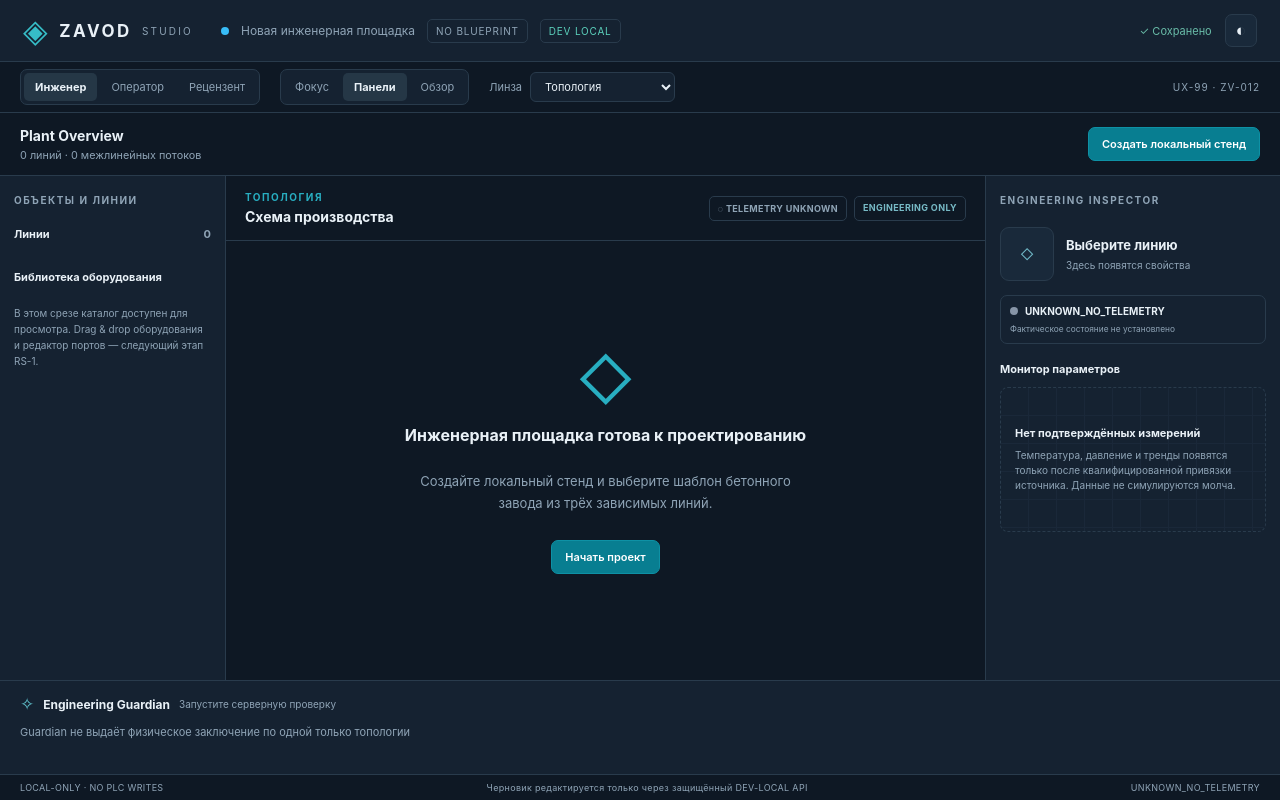
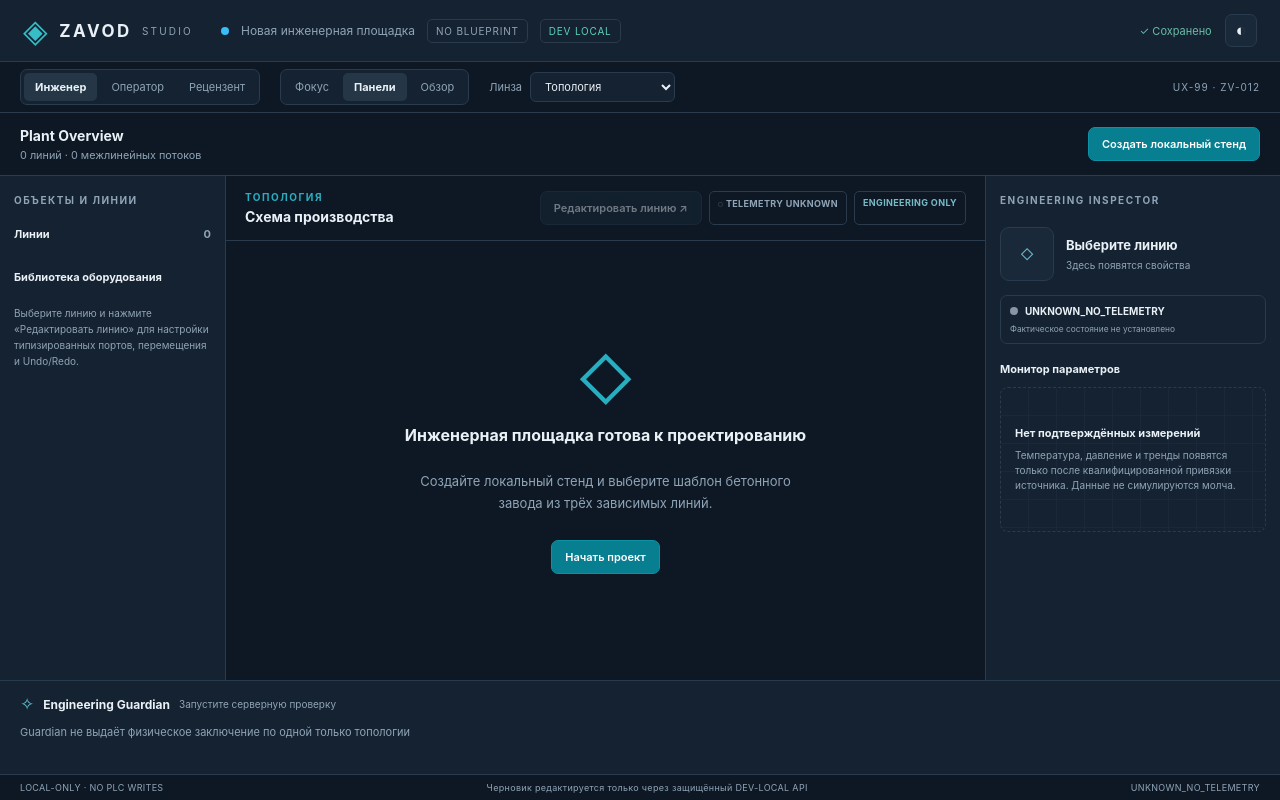
Before and after one commit to alimbetov/zavod, a React (Vite) app in the folder web/: page / in a window 1280 px wide. Built offline with nearby package versions, Linux system fonts and the light colour scheme.

Commit message:
feat(RS-1): navigate into editable equipment canvas and reopen local project

```diff
--- a/web/src/workspace.tsx
+++ b/web/src/workspace.tsx
@@ -3,6 +3,7 @@ import {ReactFlow,Background,Controls,Handle,MiniMap,Position,ReactFlowProvider,
   type NodeProps,type Node, type Edge} from '@xyflow/react';
 import {studioApi,ApiFailure} from './api';
 import {EquipmentSymbol} from './Symbols';
+import {EquipmentEditor} from './EquipmentEditor';
 import {createGraph,CURRENT_TELEMETRY,LENSES,LENS_LABELS,LAYOUT_LABELS,ROLE_LABELS,
   variantId,type Blueprint,type CatalogEntry,type Diagnostic,type LayoutMode,type Lens,
   type Role,type ProcessUnit,type Equipment,type XRayView} from './model';
@@ -50,6 +51,7 @@ function WorkspaceInner(){
   const [catalog,setCatalog]=useState<CatalogEntry[]>([]);
   const [selectedUnit,setSelectedUnit]=useState('');
   const [selectedEquipment,setSelectedEquipment]=useState('');
+  const [editingUnit,setEditingUnit]=useState('');
   const [xray,setXray]=useState<XRayView|null>(null);
   const [diagnostics,setDiagnostics]=useState<Diagnostic[]>([]);
   const [pending,setPending]=useState(false);
@@ -83,11 +85,24 @@ function WorkspaceInner(){
       setNotice({type:'error',message});
     } finally {setPending(false);}
   };
+  useEffect(()=>{
+    const saved=window.localStorage.getItem('zavod.studio.local-project');
+    if(!saved)return;
+    let selection:{site:string;blueprintId:string};
+    try {selection=JSON.parse(saved);} catch {window.localStorage.removeItem('zavod.studio.local-project');return;}
+    if(!selection.site||!selection.blueprintId)return;
+    let active=true;
+    Promise.all([studioApi.load(selection.site,selection.blueprintId),studioApi.catalog(selection.site)])
+      .then(([bp,items])=>{if(!active)return;setSite(selection.site);setCatalog(items);applySnapshot(bp,true);})
+      .catch(()=>{if(active)setNotice({type:'error',message:'Не удалось восстановить локальный проект. Данные не удалены.'});});
+    return ()=>{active=false;};
+  },[applySnapshot]);
   const bootstrap=()=>void execute(async()=>{
     const newSite=await studioApi.newSite();
     const bp=await studioApi.newBlueprint(newSite.siteId);
     const entries=await studioApi.catalog(newSite.siteId);
     setSite(newSite.siteId);setCatalog(entries);applySnapshot(bp,true);
+    window.localStorage.setItem('zavod.studio.local-project',JSON.stringify({site:newSite.siteId,blueprintId:bp.id}));
     setNotice({type:'success',message:'Локальная площадка создана. Конфигурация не активирует оборудование.'});
   });
   const loadKnown=()=>void execute(async()=>{
@@ -131,6 +146,10 @@ function WorkspaceInner(){
         xray.sharedResourcePeers.includes(n.id)?'resource-node':'muted-node':''
     })),edges}),[nodes,edges,xray,lens]);
   const openUnit=(id:string)=>{setSelectedUnit(id);setSelectedEquipment('');};
+  const enterEditor=()=>{
+    if(!blueprint?.units.some(u=>u.id===selectedUnit)||dirty||readOnly)return;
+    setEditingUnit(selectedUnit);
+  };
   const changeRole=(r:Role)=>{
     setRole(r);setLayout(defaults[r].layout);setLens(defaults[r].lens);
   };
@@ -167,6 +186,10 @@ function WorkspaceInner(){
     </div>
     {notice&&<div className={'notice '+notice.type} role={notice.type==='error'?'alert':'status'}>{notice.message}
       <button onClick={()=>setNotice(null)} aria-label="Закрыть сообщение">×</button></div>}
+    {editingUnit&&blueprint&&site?<EquipmentEditor site={site} blueprint={blueprint}
+      unitId={editingUnit} catalog={catalog}
+      onCommitted={saved=>{applySnapshot(saved,true);}}
+      onBack={()=>{setEditingUnit('');}}/>:
     <main className="workspace">
       {layout!=='FOCUS'&&<aside className="palette pane">
         <div className="pane-label">ОБЪЕКТЫ И ЛИНИИ</div>
@@ -177,14 +200,16 @@ function WorkspaceInner(){
         {role==='ENGINEER'&&<><div className="section-title">Библиотека оборудования</div>
           <div className="equipment-list">{catalog.slice(0,11).map(item=><div className="equipment-item" key={item.key}>
             <EquipmentSymbol kind={item.key} size={26}/><span>{item.label}</span></div>)}</div>
-          <p className="muted tiny">В этом срезе каталог доступен для просмотра. Drag & drop оборудования и редактор портов — следующий этап RS-1.</p></>}
+          <p className="muted tiny">Выберите линию и нажмите «Редактировать линию» для настройки типизированных портов, перемещения и Undo/Redo.</p></>}
         {role==='OPERATOR'&&<p className="muted">Операторский вид — только обзор. Нет подключённых PLC или фактических сигналов.</p>}
       </aside>}
       <section className="canvas-pane">
         <div className="canvas-header"><div className="canvas-heading">
           <span className="eyebrow">{LENS_LABELS[lens].toUpperCase()}</span>
           <strong>Схема производства</strong>
-        </div><div className="canvas-badges"><span className="status-unknown">◌ TELEMETRY UNKNOWN</span><span className="status-provenance">ENGINEERING ONLY</span></div></div>
+        </div><div className="canvas-badges">
+          {role==='ENGINEER'&&<button className="soft" disabled={!blueprint?.units.length||dirty}
+            onClick={enterEditor}>Редактировать линию ↗</button>}<span className="status-unknown">◌ TELEMETRY UNKNOWN</span><span className="status-provenance">ENGINEERING ONLY</span></div></div>
         {layout==='OVERVIEW'&&<div className="overview-strip">
           <div><strong>{blueprint?.units.length??0}</strong><small>Линии</small></div>
           <div><strong>{blueprint?.sharedAssets.length??0}</strong><small>Общие ресурсы</small></div>
@@ -231,7 +256,7 @@ function WorkspaceInner(){
         <div className="empty-trend"><div className="trend-grid"/><strong>Нет подтверждённых измерений</strong>
           <small>Температура, давление и тренды появятся только после квалифицированной привязки источника. Данные не симулируются молча.</small></div>
       </aside>}
-    </main>
+    </main>}
     <footer className="bottom-dock">
       <div className="dock-title"><span className="guardian-icon">✧</span><strong>Engineering Guardian</strong>
         <span className="muted">{diagnostics.length?'Найдено '+diagnostics.length:'Запустите серверную проверку'}</span></div>
```
